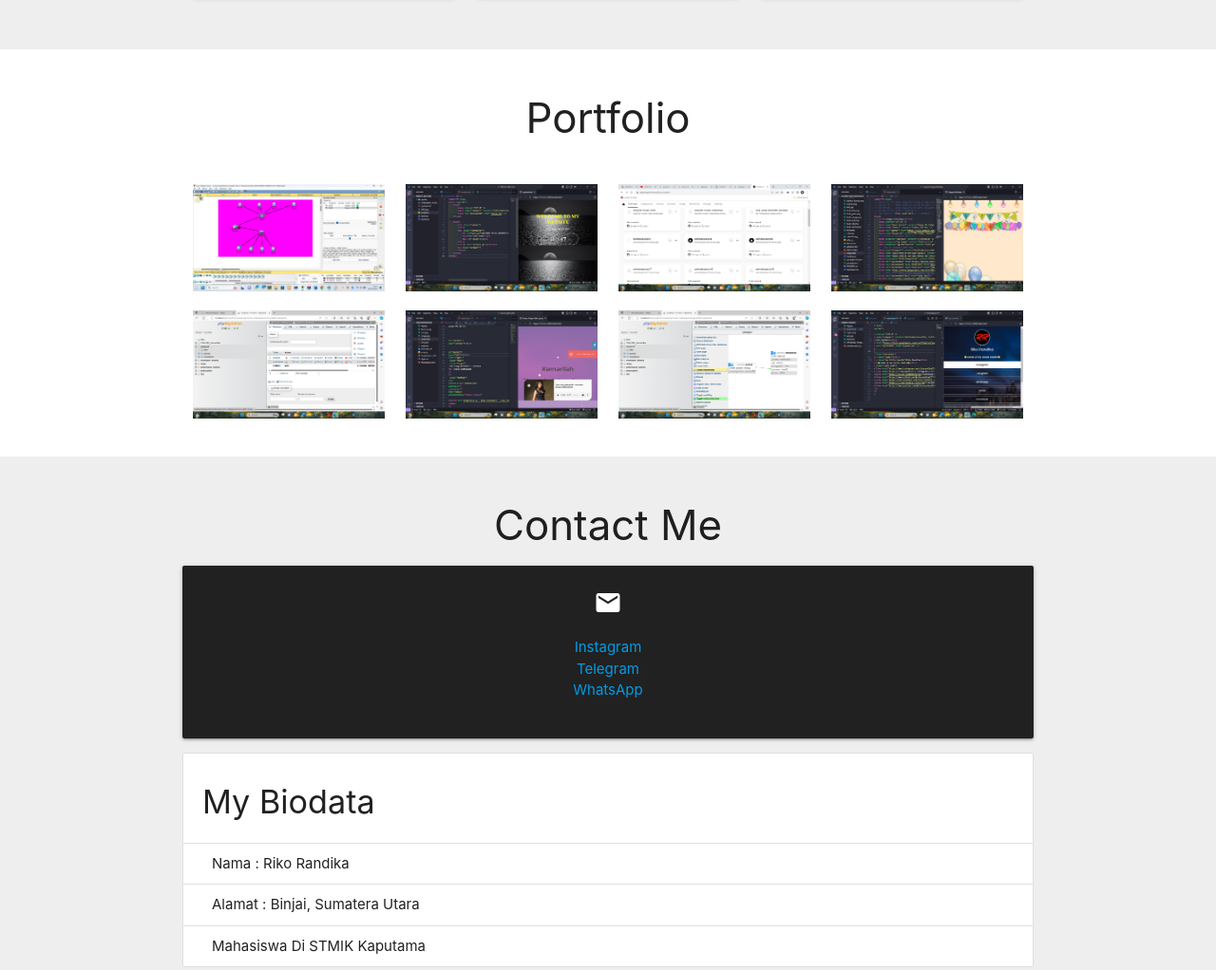
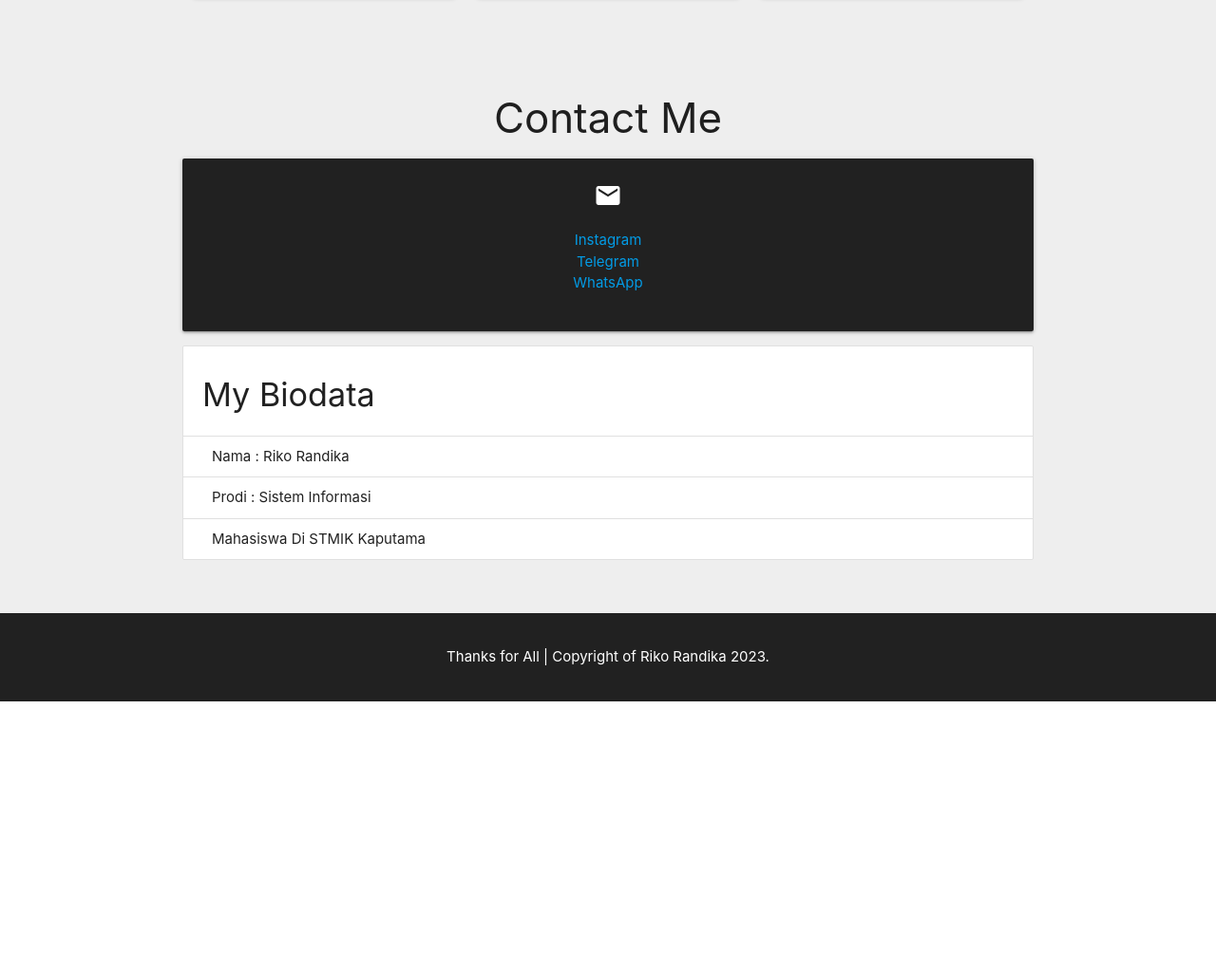
Before and after one commit to rikorandika99/Website-Riko-Randika, a plain HTML site: page index.html in a window 1280 px wide. Shown: the part 1249-2271 px from the top of the page at 95% size. After the commit the page ends 1988 px from the top, so only its background shows below. Drawn offline with Linux system fonts and the light colour scheme.

Commit message:
index.html

```diff
--- a/index.html
+++ b/index.html
@@ -34,7 +34,6 @@
     <ul class="sidenav" id="mobile-nav">
       <li><a href="#about">About Me</a></li>
       <li><a href="#understanding">Understanding</a></li>
-      <li><a href="#portfolio">Portfolio</a></li>
       <li><a href="#contact">Contact Me</a></li>
     </ul>
 
@@ -125,41 +124,6 @@
       </div>
     </section>
 
-    <!-- portfolio -->
-    <section id="portfolio" class="portfolio scrollspy">
-      <div class="container">
-        <h3 class="center mporto">Portfolio</h3>
-        <div class="row">
-          <div class="col m3 s12">
-            <img src="img/portfolio/1.png" class="responsive-img materialboxed" alt="gambar tidak terdeteksi" />
-          </div>
-          <div class="col m3 s12">
-            <img src="img/portfolio/2.png" class="responsive-img materialboxed" alt="gambar tidak terdeteksi" />
-          </div>
-          <div class="col m3 s12">
-            <img src="img/portfolio/3.png" class="responsive-img materialboxed" alt="gambar tidak terdeteksi" />
-          </div>
-          <div class="col m3 s12">
-            <img src="img/portfolio/4.png" class="responsive-img materialboxed" alt="gambar tidak terdeteksi" />
-          </div>
-        </div>
-        <div class="row">
-          <div class="col m3 s12">
-            <img src="img/portfolio/5.png" class="responsive-img materialboxed" alt="gambar tidak terdeteksi" />
-          </div>
-          <div class="col m3 s12">
-            <img src="img/portfolio/6.png" class="responsive-img materialboxed" alt="gambar tidak terdeteksi" />
-          </div>
-          <div class="col m3 s12">
-            <img src="img/portfolio/7.png" class="responsive-img materialboxed" alt="gambar tidak terdeteksi" />
-          </div>
-          <div class="col m3 s12">
-            <img src="img/portfolio/8.png" class="responsive-img materialboxed" alt="gambar tidak terdeteksi" />
-          </div>
-        </div>
-      </div>
-    </section>
-
     <!-- contact me -->
     <section id="contact" class="contact grey lighten-3 scrollspy">
       <div class="container">
@@ -169,15 +133,15 @@
             <div class="card-panel grey darken-4 white-text center">
               <i class="material-icons small">email</i>
               <ul class="link-list">
-                <li><a href="https://www.instagram.com/rikorandika27/">Instagram</a></li>
-                <li><a href="https://t.me/paparazi77">Telegram</a></li>
+                <li><a href="https://www.instagram.com/rikorandikaa._/">Instagram</a></li>
+                <li><a href="https://t.me/Rikoriko100">Telegram</a></li>
                 <li><a href="https://wa.me//6288261927112">WhatsApp</a></li>
               </ul>
             </div>
             <ul class="collection with-header">
               <li class="collection-header"><h4>My Biodata</h4></li>
               <li class="collection-item">Nama : Riko Randika</li>
-              <li class="collection-item">Alamat : Binjai, Sumatera Utara</li>
+              <li class="collection-item">Prodi : Sistem Informasi</li>
               <li class="collection-item">Mahasiswa Di STMIK Kaputama</li>
             </ul>
           </div>
```
